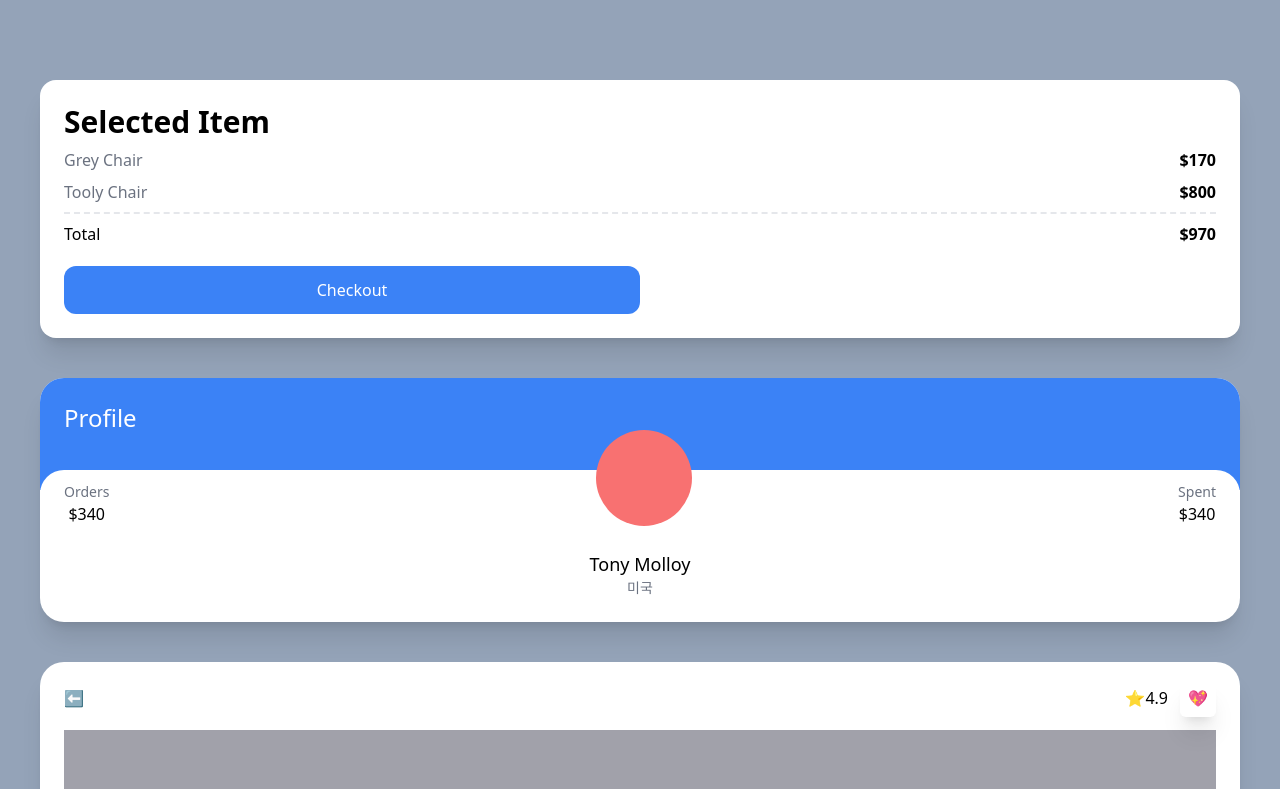
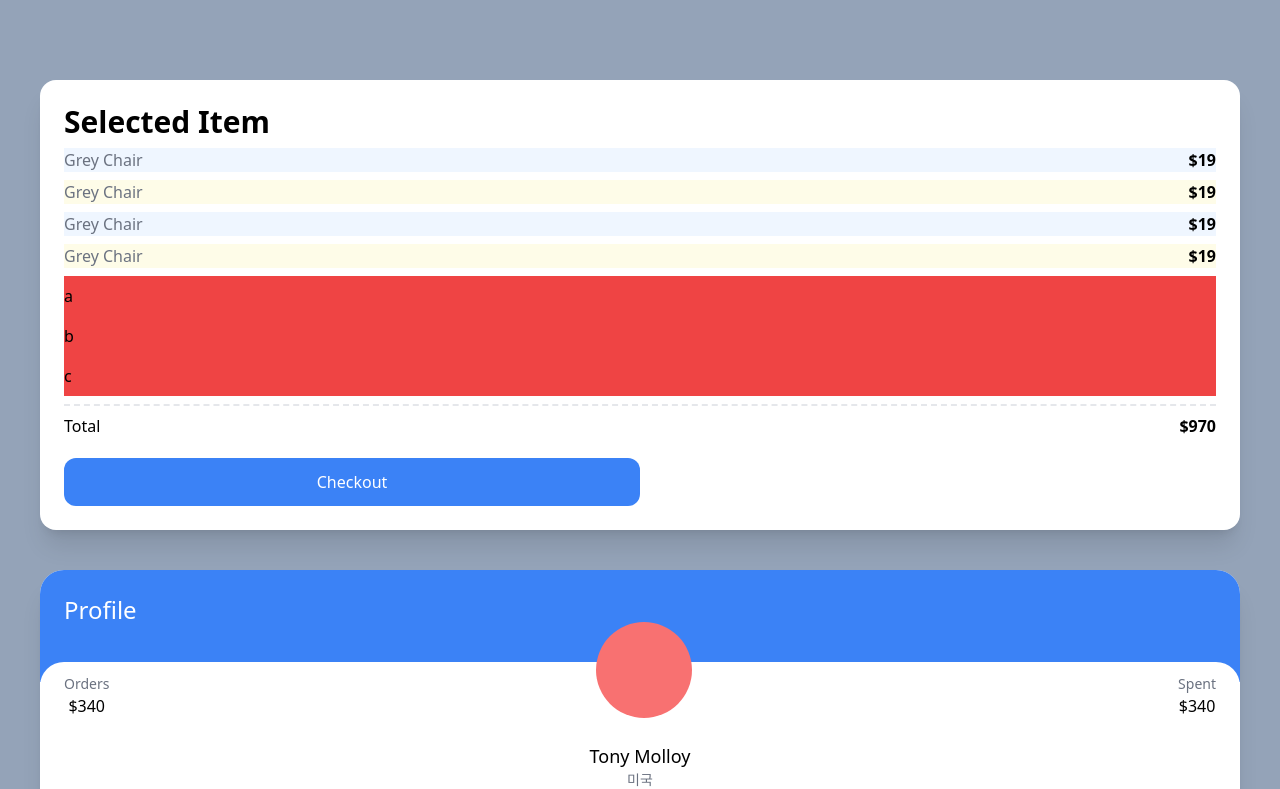
Before and after one commit to poseassome/Carrot-market, a Next.js app: page / in a window 1280 px wide. Shown: the top 789 px of the page. Built offline with nearby package versions, Linux system fonts and the light colour scheme.

Commit message:
modifier

```diff
--- a/pages/index.tsx
+++ b/pages/index.tsx
@@ -6,14 +6,32 @@ const Home: NextPage = () => {
     <div className='bg-slate-400 py-20 px-10 grid gap-10 min-h-screen'>
       <div className='bg-white p-6 rounded-2xl shadow-xl'>
         <span className='font-semibold text-3xl'>Selected Item</span>
-        <div className='flex justify-between my-2'>
+        {/* <div className='flex justify-between my-2'>
           <span className='text-gray-500'>Grey Chair</span>
           <span className='font-semibold'>$170</span>
         </div>
         <div className='flex justify-between'>
           <span className='text-gray-500'>Tooly Chair</span>
           <span className='font-semibold'>$800</span>
-        </div>
+        </div> */}
+        <ul>
+          {[1, 2, 3, 4].map((i) => (
+            <div
+              key={i}
+              className="flex justify-between my-2 odd:bg-blue-50 even:bg-yellow-50 first:bg-teal-50 last:bg-amber-50"
+            >
+              <span className="text-gray-500">Grey Chair</span>
+              <span className="font-semibold">$19</span>
+            </div>
+          ))}
+        </ul>
+        <ul>
+          {["a", "b", "c", ""].map((c, i) => (
+            <li className="bg-red-500 py-2 empty:hidden" key={i}>
+              {c}
+            </li>
+          ))}
+        </ul>
         <div className='flex justify-between mt-2 pt-2 border-t-2 border-dashed'>
           <span>Total</span>
           <span className='font-semibold'>$970</span>
```
